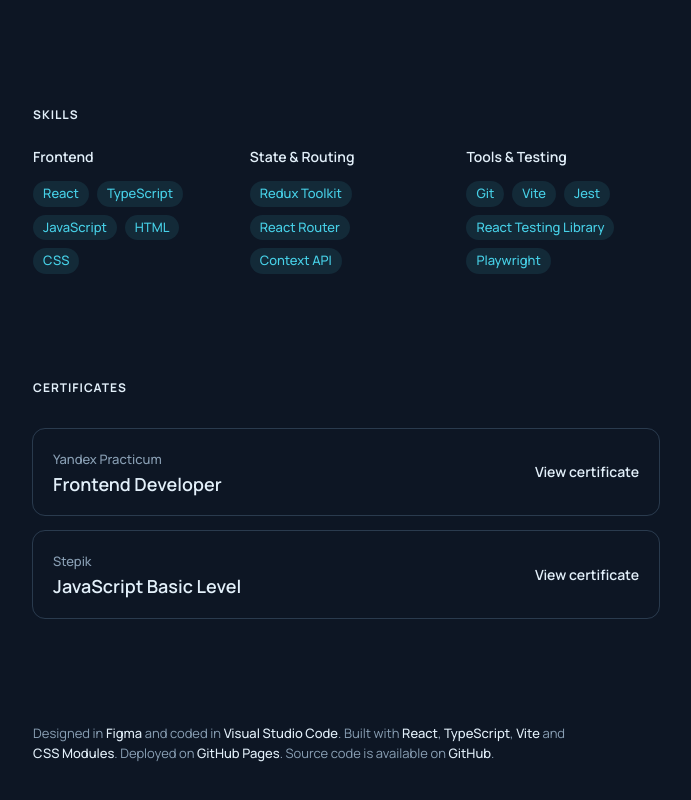
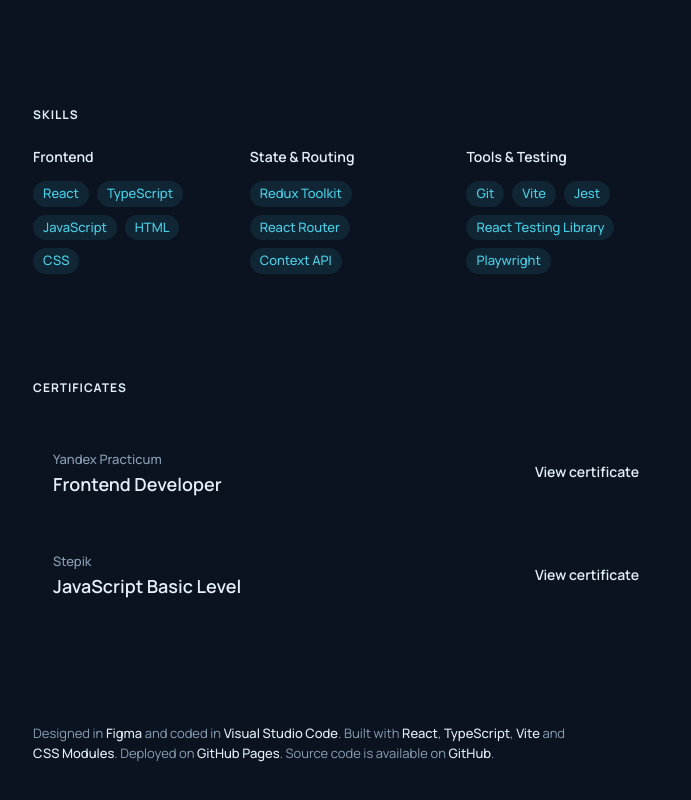
Before and after one commit to alexeydev42/alexeydev42.github.io, a React (Vite) app: page /#/ in a window 1280 px wide. Shown: the part 1866-2666 px from the top of the page, without its empty margins (514-1205 px from the left). Built offline with nearby package versions, Linux system fonts and the light colour scheme.

Commit message:
add spotlight and refine final styles

```diff
--- a/src/App.module.css
+++ b/src/App.module.css
@@ -24,3 +24,29 @@
   gap: clamp(80px, calc(-18.462px + 9.615vw), 120px);
   min-width: 0;
 }
+
+.spotlight {
+  position: fixed;
+  inset: 0;
+  pointer-events: none;
+}
+
+@media (hover: hover) and (pointer: fine) {
+  .spotlight {
+    background: radial-gradient(
+      600px at var(--pointer-x) var(--pointer-y),
+      var(--color-spotlight),
+      transparent 80%
+    );
+  }
+}
+
+/* @media (hover: none) and (pointer: coarse) {
+  .spotlight {
+    background: radial-gradient(
+      600px at 100% 50%,
+      var(--color-spotlight),
+      transparent 80%
+    );
+  }
+} */
--- a/src/App.tsx
+++ b/src/App.tsx
@@ -34,8 +34,22 @@ function App() {
 
   const currentContent = content[language]
 
+  useEffect(() => {
+    const handlePointerMove = (event: PointerEvent) => {
+      document.documentElement.style.setProperty('--pointer-x', `${event.clientX}px`)
+      document.documentElement.style.setProperty('--pointer-y', `${event.clientY}px`)
+    }
+
+    window.addEventListener('pointermove', handlePointerMove)
+
+    return () => {
+      window.removeEventListener('pointermove', handlePointerMove)
+    }
+  }, [])
+
   return (
     <div className={styles.page}>
+      <div className={styles.spotlight} />
       <Hero
         hero={currentContent.hero}
         language={language}
--- a/src/components/Certificates/Certificates.module.css
+++ b/src/components/Certificates/Certificates.module.css
@@ -17,7 +17,12 @@
   gap: var(--space-24);
   padding: var(--space-20);
   border-radius: var(--radius-md);
-  outline: 1px solid var(--color-border);
+  background-color: transparent;
+  outline: 1px solid transparent;
+  transition:
+    background-color 0.2s ease,
+    outline-color 0.2s ease,
+    box-shadow 0.2s ease;
 }
 
 .certificateInfo {
@@ -50,14 +55,11 @@
     text-shadow 0.2s ease;
 }
 
-@media (hover: hover) and (pointer: fine) {
-  .viewButton:hover {
-    color: var(--color-accent);
-    text-shadow: 0 0 8px rgb(71 209 232 / 35%);
+@media (width <= 600px) {
+  .certificates {
+    gap: var(--space-24);
   }
-}
 
-@media (width <= 600px) {
   .certificate {
     align-items: center;
     flex-direction: column;
@@ -149,8 +151,36 @@
 }
 
 @media (hover: hover) and (pointer: fine) {
+  .viewButton:hover,
+  .viewButton:focus-visible {
+    color: var(--color-accent);
+    text-shadow: 0 0 8px rgb(71 209 232 / 35%);
+  }
+
+  .certificate:hover {
+    background-color: var(--color-surface);
+    outline-color: rgb(71 209 232 / 15%);
+    box-shadow: -2px 4px 10px rgb(0 0 0 / 22%);
+  }
+
   .closeButton:hover {
     color: var(--color-accent);
     filter: drop-shadow(0 0 6px rgb(71 209 232 / 45%));
   }
 }
+
+@media (hover: none) and (pointer: coarse) {
+  .certificate {
+    outline-color: rgb(71 209 232 / 15%);
+  }
+
+  .viewButton:focus {
+    color: var(--color-accent);
+    text-shadow: 0 0 8px rgb(71 209 232 / 35%);
+  }
+
+  .closeButton:active {
+    color: var(--color-accent);
+    filter: drop-shadow(0 0 6px rgb(71 209 232 / 45%));
+  }
+}
--- a/src/components/ProjectCard/ProjectCard.module.css
+++ b/src/components/ProjectCard/ProjectCard.module.css
@@ -4,7 +4,7 @@
   grid-template-areas: 'preview content';
   gap: var(--space-24);
   padding: var(--space-20);
-  border-radius: var(--radius-md);
+  border-radius: var(--radius-sm);
   background-color: transparent;
   outline: 1px solid transparent;
   transition:
--- a/src/styles/variables.css
+++ b/src/styles/variables.css
@@ -1,15 +1,15 @@
 :root {
   /* Colors */
-  --color-background: #0d1624;
-  --color-background-translucent: rgb(13 22 36 / 75%);
+  --color-background: #0b1220;
+  --color-background-translucent: rgb(11 18 32 / 75%);
   --color-text-primary: #e3f0fa;
   --color-text-secondary: #8aa0b5;
   --color-accent: #47d1e8;
-  --color-surface: rgb(24 37 54 / 72%);
-  --color-surface-hover: rgb(28 44 63 / 86%);
+  --color-surface: rgb(22 33 50 / 72%);
+  --color-surface-hover: rgb(26 40 59 / 86%);
   --color-border: rgb(73 98 124 / 48%);
   --color-border-hover: rgb(71 209 232 / 32%);
-  --color-spotlight: rgb(29 78 112 / 38%);
+  --color-spotlight: rgb(29 78 216 / 10%);
 
   /* Typography */
   --font-family-base: 'Manrope', sans-serif;
```
